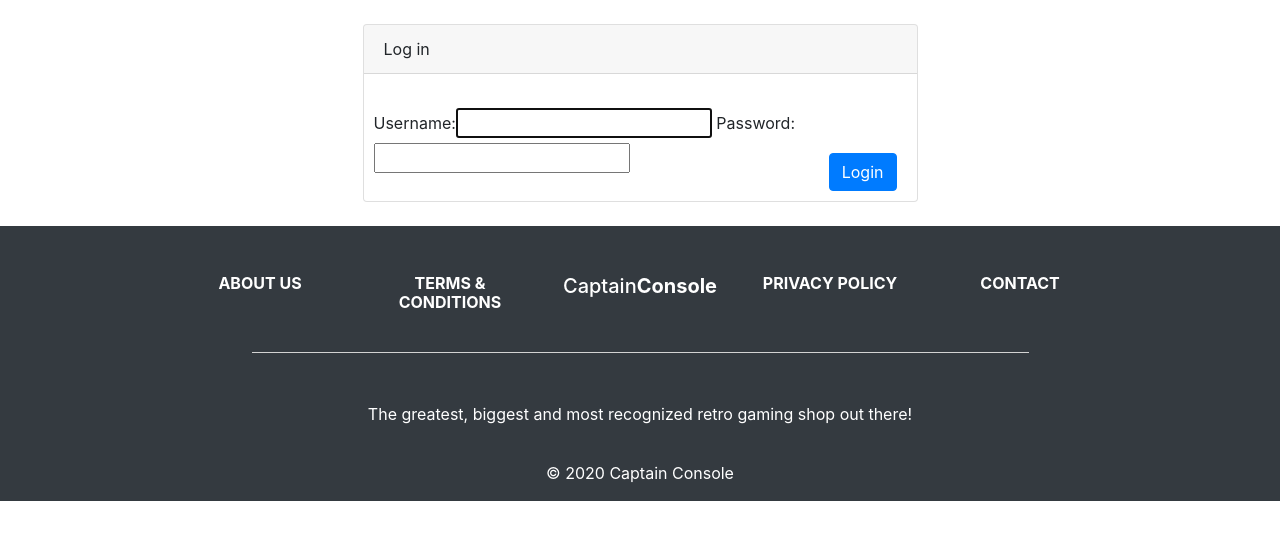
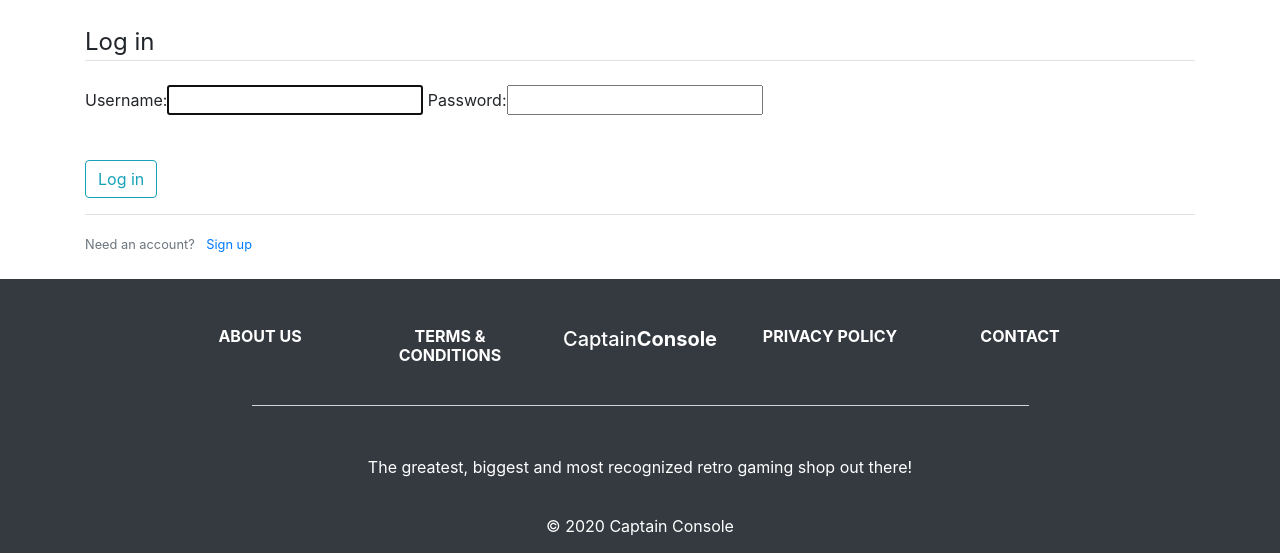
Before and after one commit to maggi911/captain_console, a Django app: page /user/login in a window 1280 px wide. Shown: the part 56-609 px from the top of the page. Run offline with Django 3.2, Linux system fonts and the light colour scheme; some libraries are stand-ins or nearby versions.

Commit message:
login design

```diff
--- a/templates/user/login.html
+++ b/templates/user/login.html
@@ -1,19 +1,52 @@
+{#{% extends "base.html" %}#}
+{##}
+{#{% block content %}#}
+{#        <br>#}
+{#        <div class="w-50 mx-auto">#}
+{#            <div class="card">#}
+{#                <div class="card-header">#}
+{#                    Log in#}
+{#                </div>#}
+{#                <br>#}
+{#                <div class="col-sm-20">#}
+{#                    <form method="post" class="form-group margin-10">#}
+{#                        {% csrf_token %}#}
+{#                        {{ form}}#}
+{#                        <input type="submit" class="btn btn-primary margin-10 float-right" value="Login" />#}
+{#                    </form>#}
+{#                </div>#}
+{#            </div>#}
+{#            <div class="border-top pt-3">#}
+{#                <small class="text-muted">#}
+{#                     Need an account? <a class="ml-2" href="{% url 'register' %}">Sign up</a>#}
+{#                </small>#}
+{#            </div>#}
+{#        </div>#}
+{#        <br>#}
+{##}
+{#{% endblock %}#}
+
 {% extends "base.html" %}
+
 {% block content %}
+
         <br>
-        <div class="w-50 mx-auto">
-            <div class="card">
-                <div class="card-header">
-                    Log in
+        <div class="content-section">
+            <form method="POST">
+                {% csrf_token %}
+                <fieldset class="form-group">
+                    <legend class="border-bottom mb-4">Log in</legend>
+                    {{ form }}
+                </fieldset>
+                <br>
+                <div class="form-group">
+                    <button class="btn btn-outline-info" type="submit">Log in</button>
                 </div>
-                <br>
-                <div class="col-sm-20">
-                    <form method="post" class="form-group margin-10">
-                        {% csrf_token %}
-                        {{ form }}
-                        <input type="submit" class="btn btn-primary margin-10 float-right" value="Login" />
-                    </form>
-                </div>
+            </form>
+            <div class="border-top pt-3">
+                <small class="text-muted">
+                     Need an account? <a class="ml-2" href="{% url 'register' %}">Sign up</a>
+                </small>
             </div>
         </div>
         <br>
```
